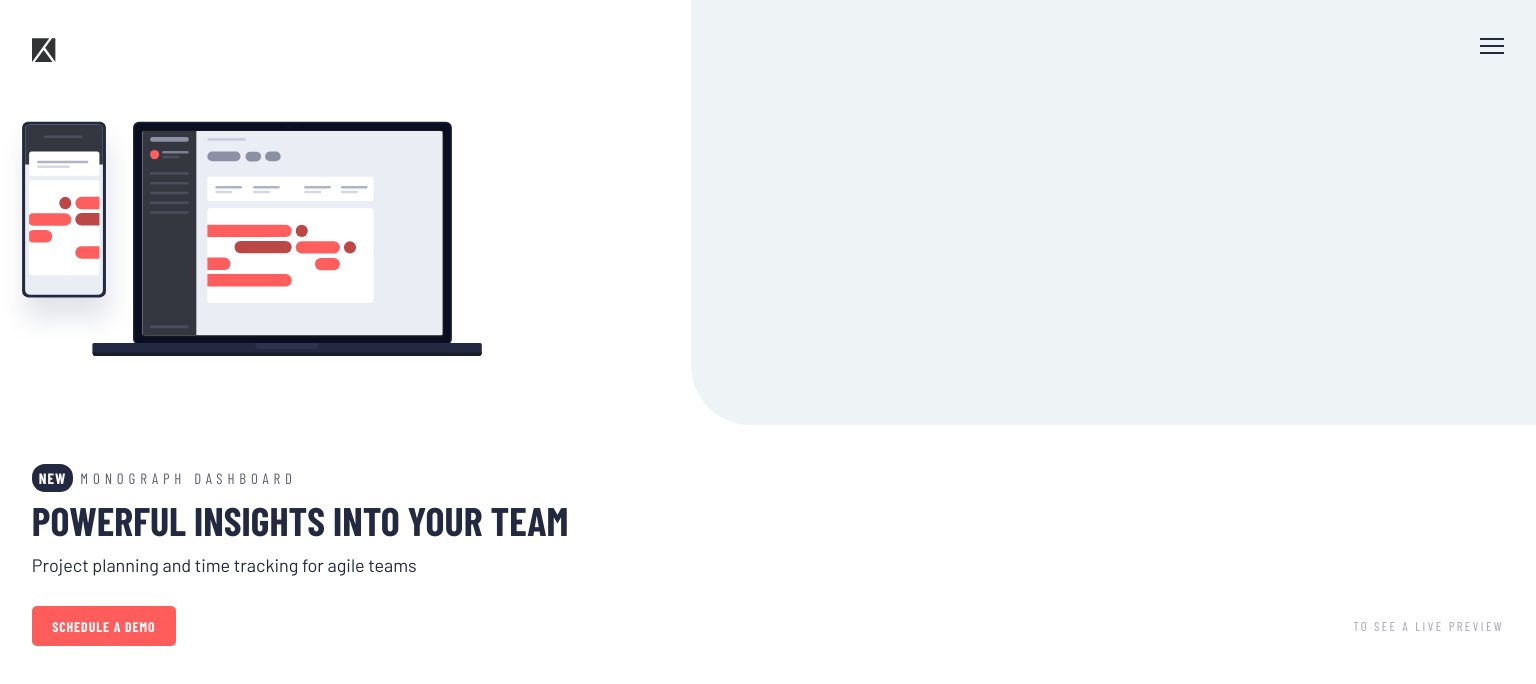
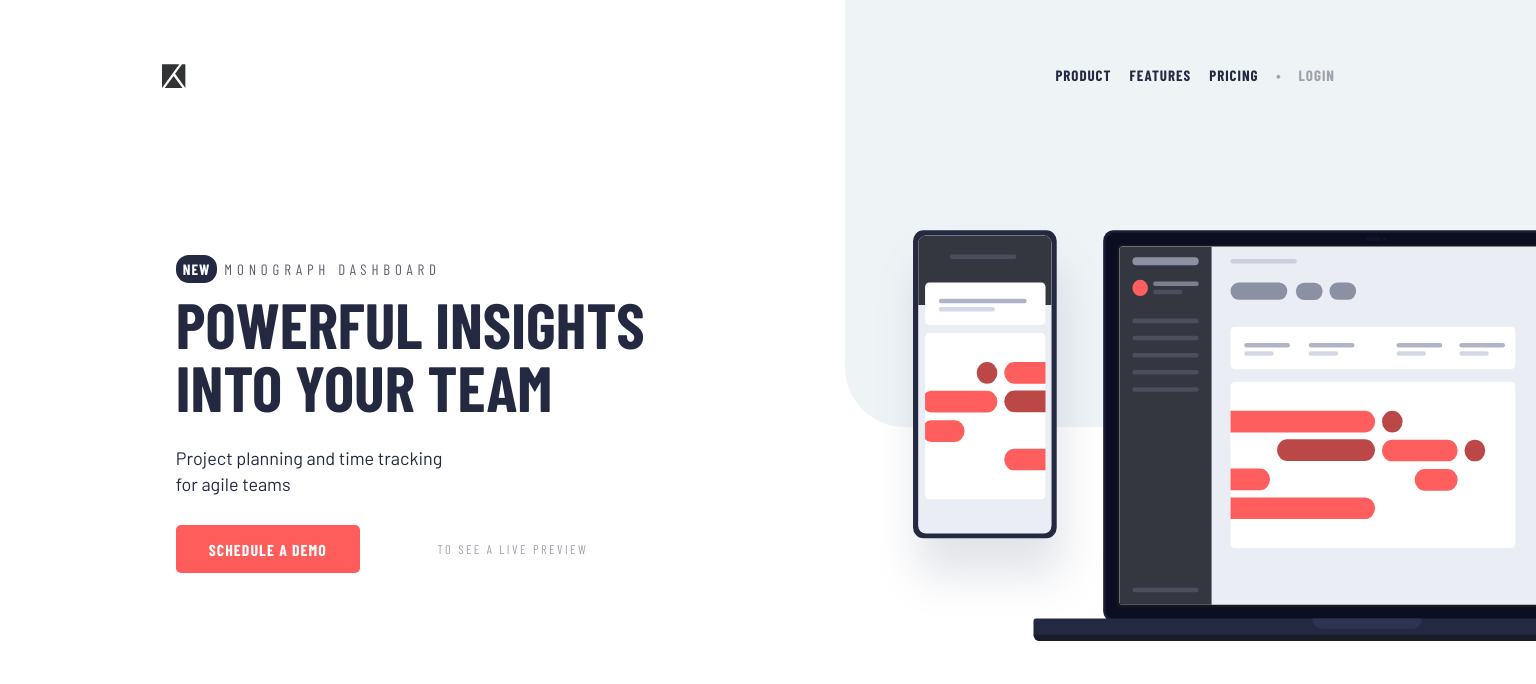
Before and after one commit to AleksandarV91/Project-tracking-intro-component-master, a plain HTML site: page index.html in a window 1536 px wide. Drawn offline with nearby package versions, Linux system fonts and the light colour scheme; a web font is replaced by a local one.

Commit message:
media queries

```diff
--- a/css/style.css
+++ b/css/style.css
@@ -117,6 +117,77 @@ nav .logo img {
   }
 }
 
+@media screen and (min-width: 768px) {
+  .mobile-nav {
+    display: none;
+  }
+
+  .links li {
+    margin-left: 0.55rem;
+  }
+
+  .links ul {
+    display: flex;
+  }
+
+  .links {
+    display: block;
+    background-color: transparent;
+    transform: translate(-45%, -15%);
+  }
+
+  .line {
+    width: 4px;
+    height: 4px;
+    background-color: var(--grayish-blue);
+    margin-left: 0.55rem;
+    transform: translate(0, 00.55rem);
+  }
+}
+
+@media screen and (min-width: 1024px) {
+  .background {
+    height: 23.72rem;
+  }
+
+  nav {
+    padding: 3.55rem 9rem;
+  }
+
+  nav .logo {
+    width: 1.77rem;
+    height: 1.77rem;
+  }
+
+  .links {
+    transform: translate(-25%, -15%);
+  }
+
+  .links a {
+    font-size: 0.83rem;
+    letter-spacing: 0.055rem;
+  }
+
+  .links a:hover {
+    cursor: pointer;
+    text-decoration: underline;
+  }
+
+  .links li {
+    margin-left: 1rem;
+  }
+
+  .line {
+    margin-left: 1rem;
+  }
+}
+
+@media screen and (min-width: 1440px) {
+  .background {
+    width: 45%;
+  }
+}
+
 /*
 ==========================================================================
 ==========================================================================
@@ -229,3 +300,79 @@ nav .logo img {
     height: 2.22rem;
   }
 }
+
+@media screen and (min-width: 768px) {
+  main {
+    display: flex;
+    flex-direction: row-reverse;
+    align-items: center;
+    justify-content: space-between;
+  }
+
+  .btns {
+    display: flex;
+    gap: 25px;
+  }
+}
+
+@media screen and (min-width: 1024px) {
+  main {
+    margin-left: 75rem;
+  }
+
+  .hero-illustration img {
+    width: 45.88rem;
+    height: 23.277rem;
+  }
+
+  .main-text h1 {
+    width: 350px;
+  }
+
+  .main-text h3 {
+    padding-right: 4rem;
+  }
+}
+
+@media screen and (min-width: 1440px) {
+  main {
+    padding-left: 8rem;
+    margin-left: 0;
+  }
+
+  .hero-illustration {
+    transform: translate(20%, 50px);
+  }
+
+  .main-text h1 {
+    font-size: 3.55rem;
+    line-height: 3.55rem;
+    width: 470px;
+    margin-bottom: 1.5rem;
+  }
+
+  .main-text h2 {
+  }
+
+  .main-text h3 {
+    padding-right: 12rem;
+    line-height: 1.44rem;
+    font-size: 1rem;
+  }
+
+  .btns {
+    padding-right: 5rem;
+  }
+
+  .btns button {
+    width: 10.22rem;
+    height: 2.66rem;
+    letter-spacing: 0.059rem;
+    font-size: 0.88rem;
+  }
+
+  .btns button:hover {
+    cursor: pointer;
+    background-color: hsla(0, 100%, 68%, 0.7);
+  }
+}
```
Also changed, not shown: 2 other files.
